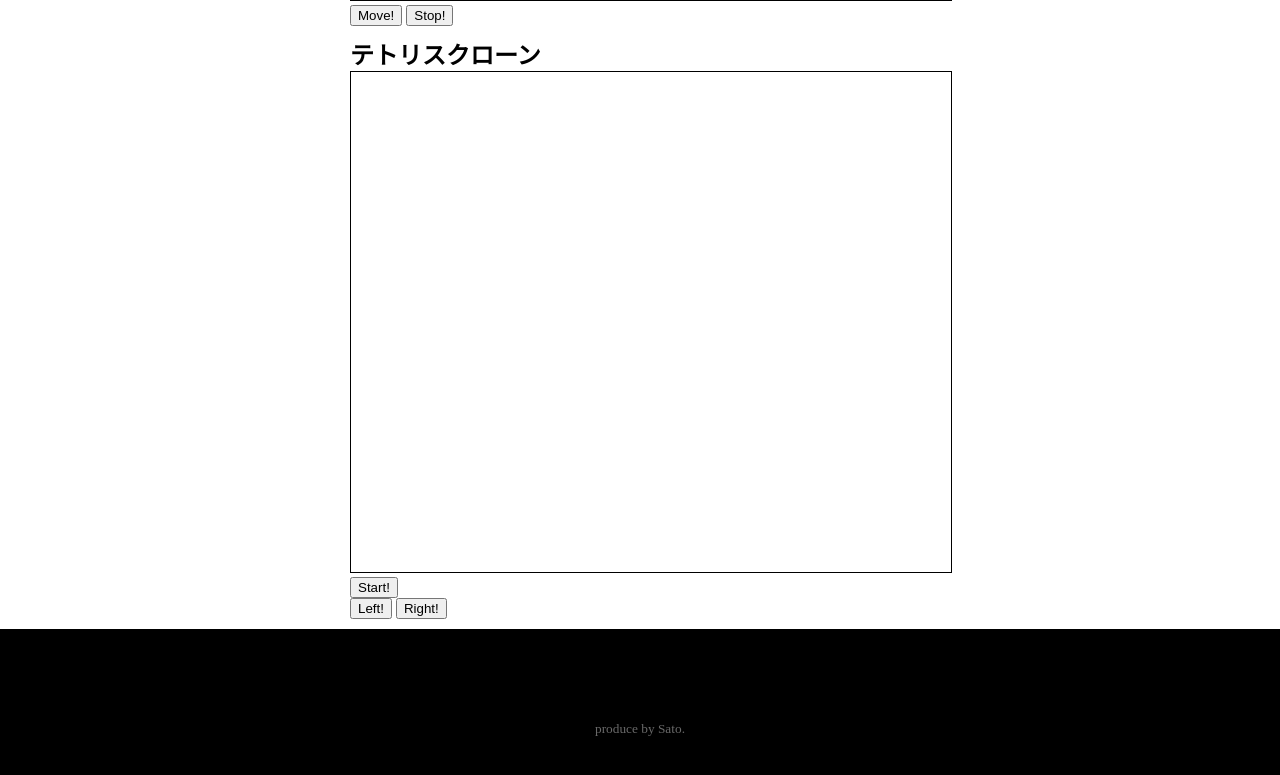
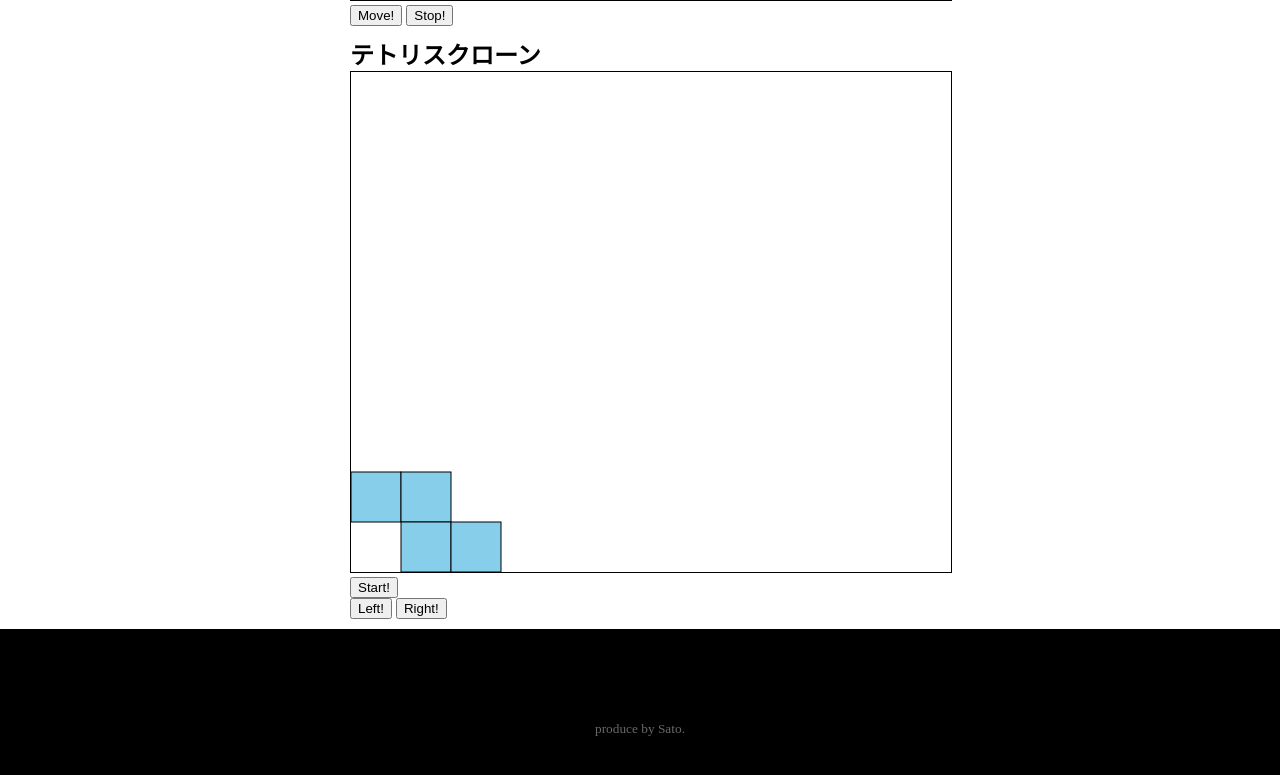
Before and after one commit to yellowtwins001/study_javascript, a plain HTML site: page index.html in a window 1280 px wide. Shown: the part 838-1613 px from the top of the page. Drawn offline with Linux system fonts and the light colour scheme.

Commit message:
tetrimino

```diff
--- a/index.html
+++ b/index.html
@@ -22,8 +22,8 @@
             <h2>Move Rectangle</h2>
             <canvas id="canvas1" width="600px" height="300"></canvas>
             <div>
-                <button type="submit" onclick="moveRect()">Move!</button>
-                <button type="submit" onclick="stopRect()">Stop!</button>
+                <button type="submit" onclick="moveRect1()">Move!</button>
+                <button type="submit" onclick="stopRect1()">Stop!</button>
             </div>
         </section>
         <section id="canvas-training-2">
@@ -41,6 +41,7 @@
     </footer>
     <script src="js/particles.min.js"></script>
     <script src="js/app.js"></script>
-    <script src="js/main.js"></script>
+<!--    <script src="js/main.js"></script> -->
+    <script src="js/tetris.js"></script>
 </body>
 </html>
--- a/js/main.js
+++ b/js/main.js
@@ -20,6 +20,7 @@ var rect = {
     }
 };
 
+
 function draw(){
     ctx.clearRect(0,0, canvas.width, canvas.height);
     rect.draw();
@@ -32,11 +33,11 @@ function draw(){
     raf = window.requestAnimationFrame(draw);
 }
 
-function moveRect(){
+function moveRect1(){
     draw();
 }
 
-function stopRect(){
+function stopRect1(){
     window.cancelAnimationFrame(raf);
 }
 
@@ -149,6 +150,7 @@ var count = 0;
 
 function draw2(){
     ctx2.clearRect(0,0, canvas2.width, canvas2.height);
+    text_start.draw();
     rects[0].draw();
 
     rects[0].y += rects[0].vy;
--- /dev/null
+++ b/js/tetris.js
@@ -0,0 +1,95 @@
+/*
+*  テトリスのコンポーネント集です
+*/
+var canvas = document.getElementById("canvas2");
+var ctx = canvas.getContext("2d");
+var cols = 7;
+var rows = 10;
+
+/* テトリミノ生成*/
+function tetrimino(){
+    var tetriminos = [
+        [
+            [0, 0, 0, 0],
+            [1, 1, 1, 1],
+            [0, 0, 0, 0],
+            [0, 0, 0, 0]
+        ],
+        [
+            [0, 1, 0, 0],
+            [1, 1, 1, 0],
+            [0, 0, 0, 0],
+            [0, 0, 0, 0]
+        ],
+        [
+            [1, 1, 0, 0],
+            [0, 1, 1, 0],
+            [0, 0, 0, 0],
+            [0, 0, 0, 0]
+        ],
+        [
+            [0, 1, 1, 0],
+            [1, 1, 0, 0],
+            [0, 0, 0, 0],
+            [0, 0, 0, 0]
+        ],
+        [
+            [0, 0, 1, 0],
+            [1, 1, 1, 0],
+            [0, 0, 0, 0],
+            [0, 0, 0, 0]
+        ],
+        [
+            [1, 0, 0, 0],
+            [1, 1, 1, 0],
+            [0, 0, 0, 0],
+            [0, 0, 0, 0]
+        ],
+        [
+            [1, 1, 0, 0],
+            [1, 1, 0, 0],
+            [0, 0, 0, 0],
+            [0, 0, 0, 0]
+        ]
+    ];
+
+    var randomNum = Math.floor(Math.random() * 7);
+    return tetriminos[randomNum];
+}
+
+var rect = {
+    x : 0,
+    y : 0,
+    w : 50,
+    h : 50,
+    draw : function(){
+        ctx.beginPath();
+        ctx.fillStyle = "skyblue";
+        ctx.fillRect(this.x, this.y, 50, 50);
+        ctx.fillStyle = "black";
+        ctx.strokeRect(this.x, this.y, 50, 50);
+    }
+};
+
+var current_y = 0;
+
+function draw(){
+    ctx.clearRect(0,0,600,500);
+    for(var i=0;i<4;i++){
+        for(var j=0;j<4;j++){
+            if(mino[i][j] === 1){
+                rect.x = rect.w * j;
+                rect.y = current_y + rect.h * i;
+                rect.draw();
+            }
+        }
+    }
+    if(current_y < 400){
+        current_y += 5;
+    }else{
+        clearInterval(draw);
+    }
+}
+
+var mino = tetrimino();
+setInterval(draw,10);
```
